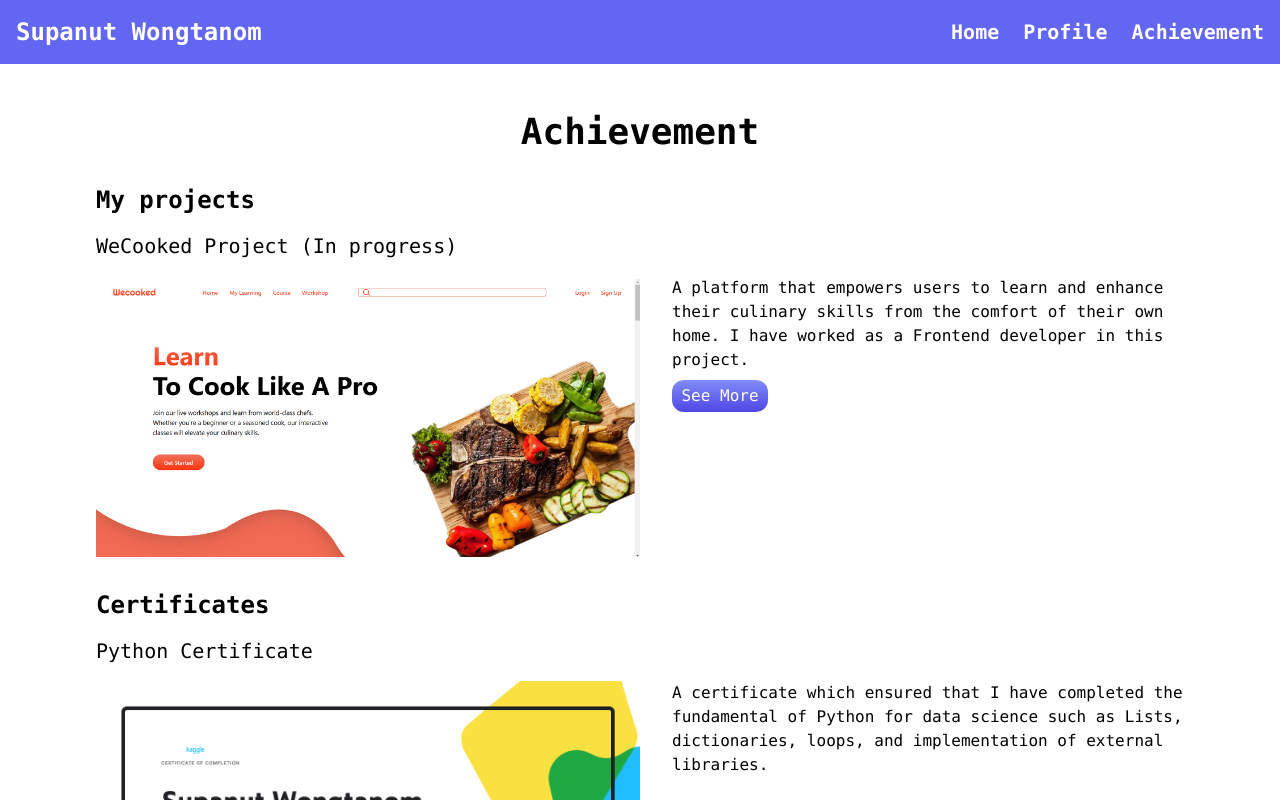
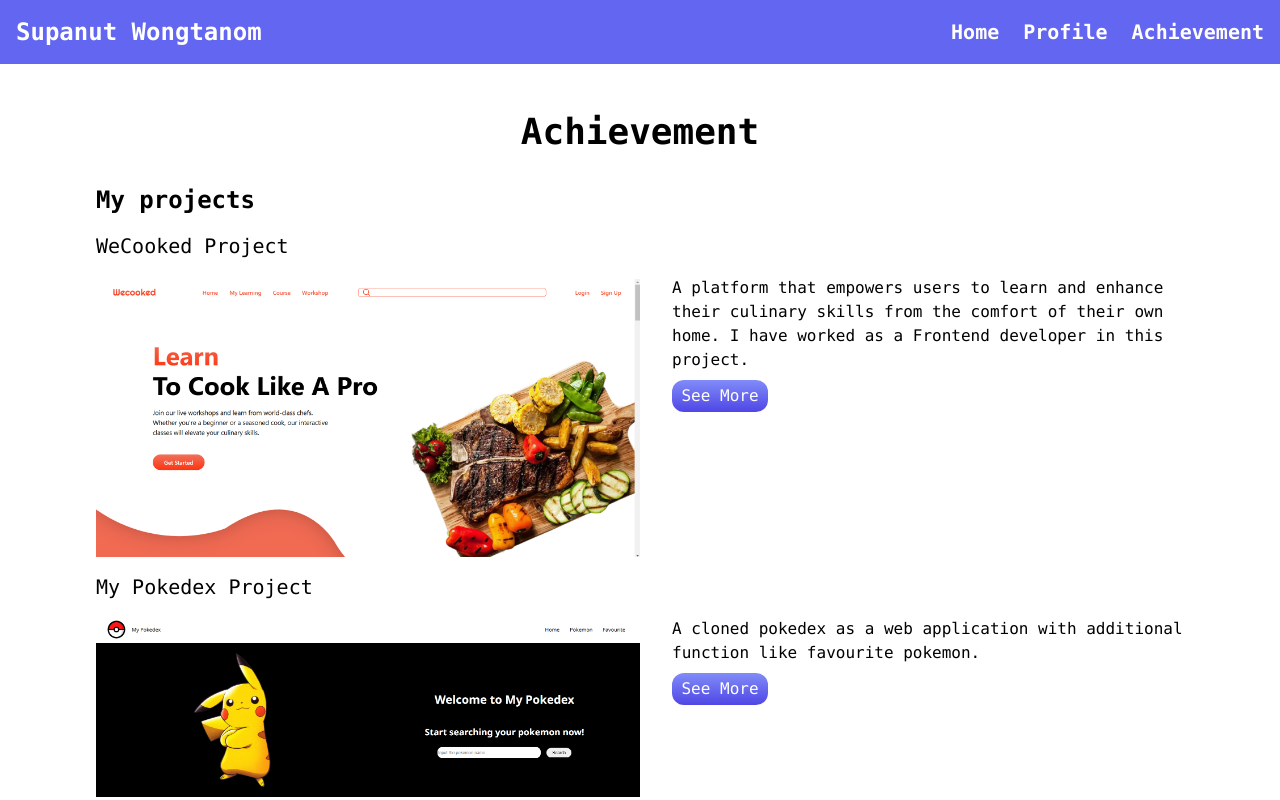
Before and after one commit to tong788/My-website, a React (Vite) app: page /achievement in a window 1280 px wide. Shown: the top 800 px of the page. Built offline with nearby package versions, Linux system fonts and the light colour scheme.

Commit message:
add Mypokedex project

```diff
--- a/src/components/Projects.jsx
+++ b/src/components/Projects.jsx
@@ -1,10 +1,7 @@
 import WeCooked from "../assets/png/WeCooked.png";
+import myPokedex from "../assets/png/myPokedex.png"
 
 const Projects = () => {
-
-    const navigate = () => {
-      window.location.href = "https://github.com/tong788/WeCooked-Frontend";
-    };
 
     return (
       <div className="font-mono mx-24 mt-12">
@@ -12,7 +9,7 @@ const Projects = () => {
           Achievement
         </div>
         <div className="text-2xl font-semibold mb-4">My projects</div>
-        <p className="text-xl mb-4">WeCooked Project (In progress)</p>
+        <p className="text-xl mb-4">WeCooked Project</p>
         <div className="md:grid md:grid-cols-2">
           <div>
             <img src={WeCooked} />
@@ -25,7 +22,30 @@ const Projects = () => {
             </p>
             <button
               className="flex items-center justify-center w-24 h-8 bg-gradient-to-b from-indigo-400 to-indigo-600 rounded-xl text-white mt-2 hover:shadow-lg duration-300"
-              onClick={navigate}
+              onClick={() =>
+                window.open(
+                  "https://github.com/tong788/WeCooked-Frontend",
+                  "_blank"
+                )
+              }
+            >
+              See More
+            </button>
+          </div>
+
+          <p className="text-xl mb-4 col-span-2 mt-4">My Pokedex Project</p>
+          <div>
+            <img src={myPokedex} />
+          </div>
+          <div className="md:ml-8 mt-4 md:mt-0">
+            <p>
+              A cloned pokedex as a web application with additional function like favourite pokemon.
+            </p>
+            <button
+              className="flex items-center justify-center w-24 h-8 bg-gradient-to-b from-indigo-400 to-indigo-600 rounded-xl text-white mt-2 hover:shadow-lg duration-300"
+              onClick={() =>
+                window.open("https://github.com/tong788/MyPokedex", "_blank")
+              }
             >
               See More
             </button>
```
Also changed, not shown: src/assets/png/myPokedex.png (added).
